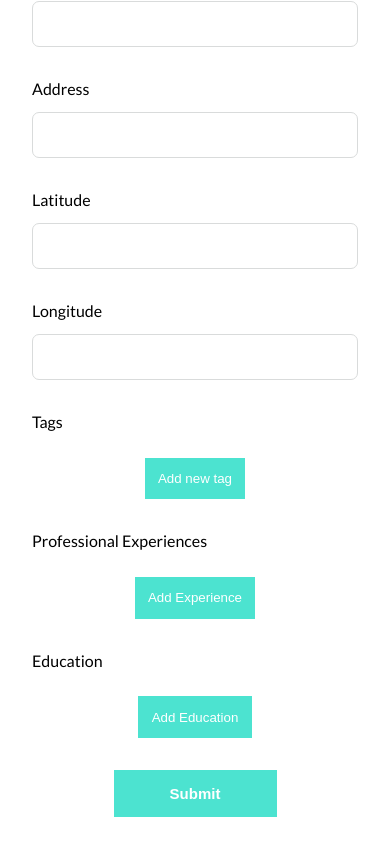
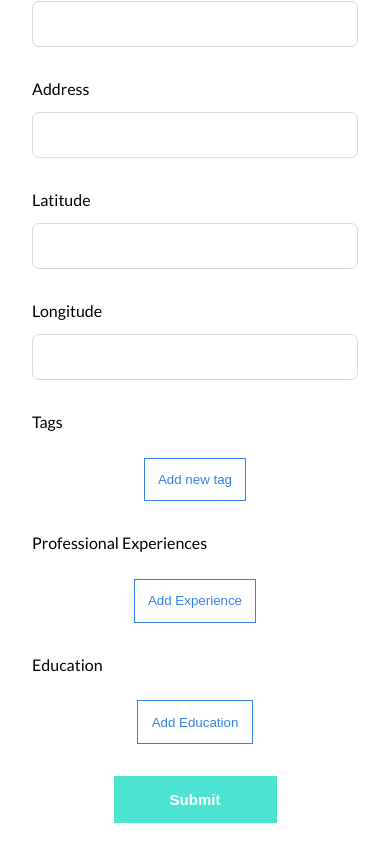
Before and after one commit to gabiduarte/gupy-frontend, a React app: page /candidate in a window 390 px wide. Shown: the part 735-1590 px from the top of the page. Built offline with nearby package versions, Linux system fonts and the light colour scheme.

Commit message:
Adjust tag and add/remove button styling

```diff
--- a/src/sass/components/_form.scss
+++ b/src/sass/components/_form.scss
@@ -55,6 +55,7 @@
     &__dynamic-unit {
         margin: 1em auto;
         padding: 1em;
+        width: 85%;
 
         & > .form__tag-input {
             width: 80%;
@@ -62,8 +63,8 @@
 
         &--tags {
             display: flex;
-            align-items: left;
             justify-content: space-between;
+            padding: 0;
         }
 
         &--highlight {
@@ -78,16 +79,33 @@
 
     &__dynamic-button {
         padding: 1em;
-        color: #FFF;
         display: block;
         margin: 2em auto;
 
         &--add {
-            background-color: $turquoise;
+            color: $blue;
+            border: 1px solid $blue;
         }
 
         &--remove {
-            background-color: $warning;
+            color: $warning;
+            border: 1px solid $warning;
+        }
+    }
+}
+
+@media (max-width: 600px) {
+    .form {
+        &__dynamic-unit {
+            width: 100%;
+
+            &--tags {
+                flex-wrap: wrap;
+            }
+
+            & > .form__tag-input {
+                width: 100%;
+            }
         }
     }
 }
--- a/src/sass/utils/_variables.scss
+++ b/src/sass/utils/_variables.scss
@@ -9,5 +9,6 @@ $white: #FFFFFF;
 $warning: #C0131F;
 
 //component colors
+$dynamic-add-button-color: #B3E3E0;
 $input-border-color: #D9DBDB;
 $unit-border-color: #74777B;
```
